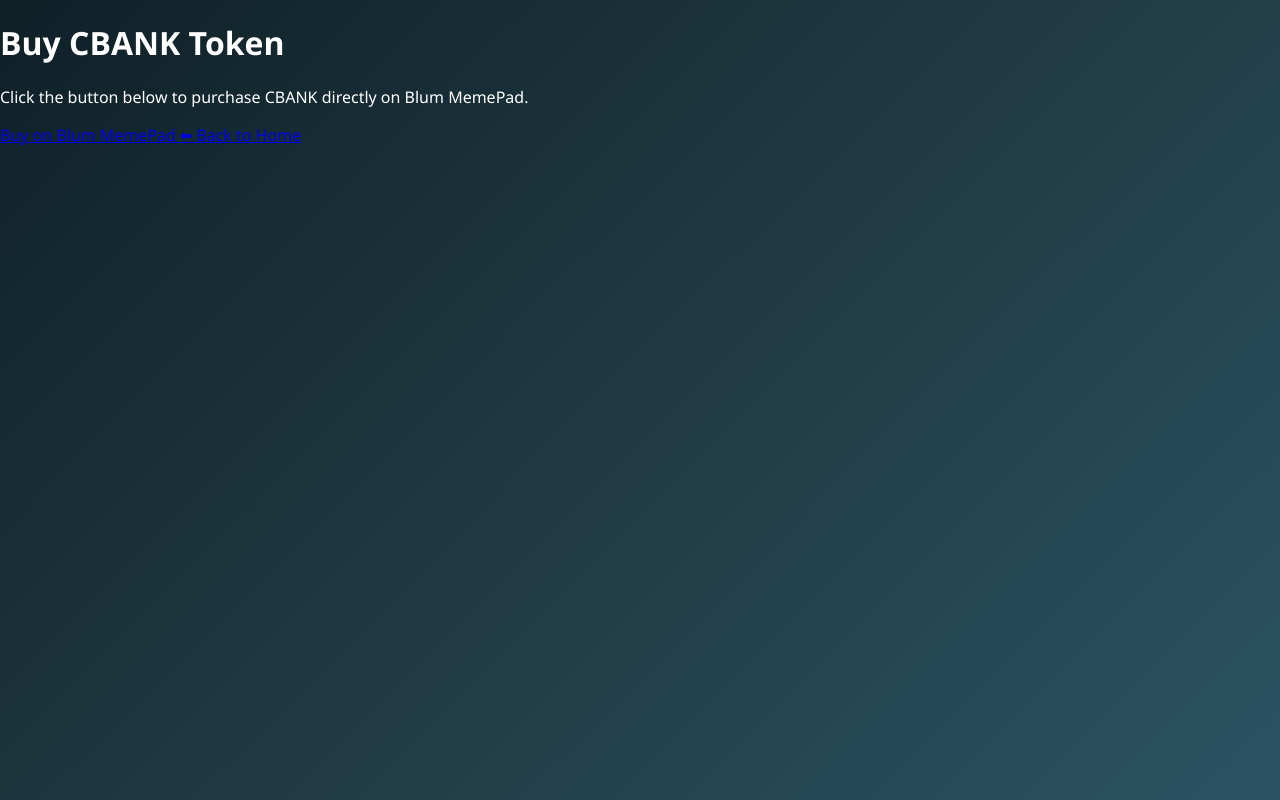
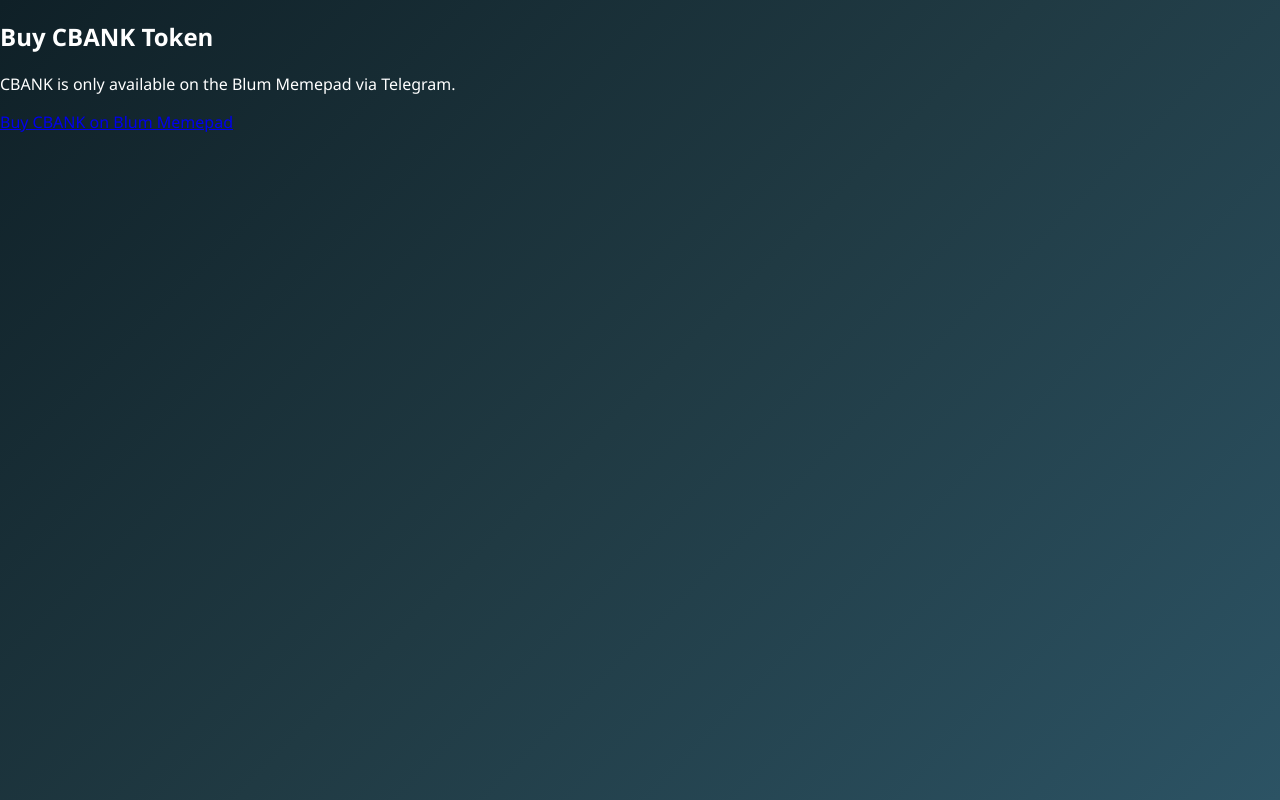
Before and after one commit to Godfather049/cbmining-webapp, a plain HTML site: page buy-cabank.html in a window 1280 px wide. Drawn offline with Linux system fonts and the light colour scheme.

Commit message:
Update buy-cabank.html

```diff
--- a/buy-cabank.html
+++ b/buy-cabank.html
@@ -1,17 +1,17 @@
-<!DOCTYPE html><html lang="en"><head>
-  <meta charset="UTF-8">
-  <meta name="viewport" content="width=device-width, initial-scale=1.0">
+<!DOCTYPE html>
+<html lang="en">
+<head>
+  <meta charset="UTF-8" />
   <title>Buy CBANK</title>
-  <link rel="stylesheet" href="style.css">
-</head><body class="buy-page">
-  <div class="container buy-container">
-    <h1 class="title">Buy CBANK Token</h1>
-    <p class="description">
-      Click the button below to purchase CBANK directly on Blum MemePad.
-    </p>
-    <a href="https://tonviewer.com/EQARYZBkWrdBMLFROALHaUHVm1ng7CnY2DH-9YirsL-nIzu2" target="_blank" class="btn primary">
-      Buy on Blum MemePad
+  <link rel="stylesheet" href="style.css" />
+</head>
+<body>
+  <div class="container">
+    <h2>Buy CBANK Token</h2>
+    <p>CBANK is only available on the Blum Memepad via Telegram.</p>
+    <a href="https://t.me/BlumCryptoBot?start=memepad" class="buy-button" target="_blank">
+      Buy CBANK on Blum Memepad
     </a>
-    <a href="index.html" class="btn back">⬅ Back to Home</a>
   </div>
-</body></html>
+</body>
+</html>
```
